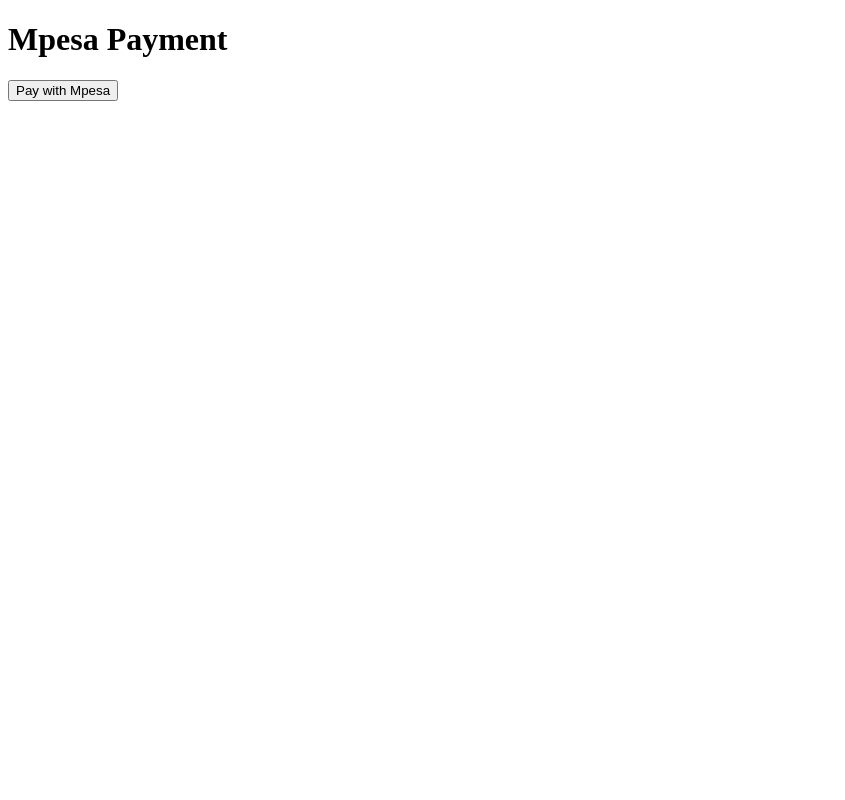
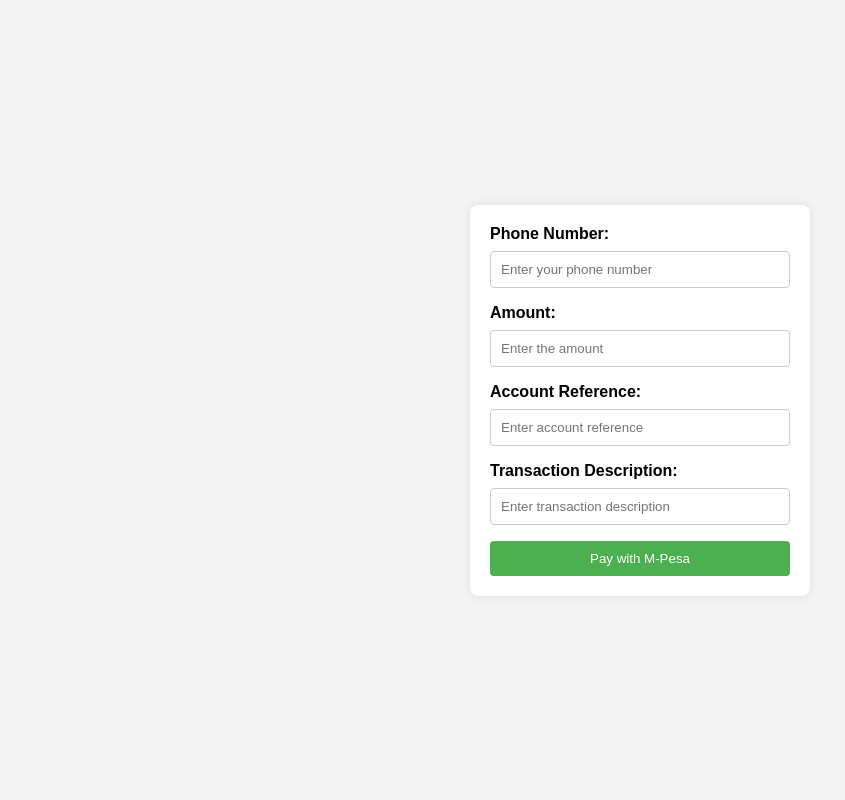
Before and after one commit to symotedz/payment-system, a Django app: page /mpesa/mpesa_payment/ in a window 1280 px wide. Shown: the whole page, without its empty margins (0-845 px from the left). Run offline with Django 4.2, Linux system fonts and the light colour scheme.

Commit message:
mpesa stk push form

```diff
--- a/creditcard/urls.py
+++ b/creditcard/urls.py
@@ -2,6 +2,5 @@
 from . import views
 
 urlpatterns = [
-    path('', views.credit_card_index, name='credit_card_index'),
-    path('credit_card/', views.credit_card_payment, name='credit_card_payment'),
+    path('', views.credit_card_payment, name='credit_card_payment'),
 ]
--- a/mpesa/urls.py
+++ b/mpesa/urls.py
@@ -2,6 +2,5 @@
 from . import views
 
 urlpatterns = [
-    path('', views.mpesa_index, name='mpesa_index'),
     path('mpesa_payment/', views.mpesa_payment, name='mpesa_payment'),
 ]
--- a/mpesa/views.py
+++ b/mpesa/views.py
@@ -13,8 +13,7 @@
 from . transactions import mpesa_express
 from . tasks import get_express_payement
 
-def mpesa_index(request):
-    return HttpResponse('hello mpesa')
+
 
 def mpesa_payment(request):
     return render(request, "mpesa_payment.html")
--- a/paypal/urls.py
+++ b/paypal/urls.py
@@ -2,6 +2,5 @@
 from . import views
 
 urlpatterns = [
-    path('', views.paypal_index, name='paypal_index'),
-    path('paypal_payment/', views.paypal_payment, name='paypal_payment'),
+    path('', views.paypal_payment, name='paypal_payment'),
 ]
--- a/webapp/templates/login.html
+++ b/webapp/templates/login.html
@@ -62,7 +62,7 @@
         <h1>Symotedz Payment System</h1>
 
     </div>
-    <form method="post">
+    <form method="post" action="{% url 'webapp_index' %}">
         <h5>Login to your account</h5>
         {% csrf_token %}
         <label for="id_username">Username:</label>
--- a/webapp/templates/mpesa_payment.html
+++ b/webapp/templates/mpesa_payment.html
@@ -2,17 +2,75 @@
 <html lang="en">
 <head>
     <meta charset="UTF-8">
-    <title>Mpesa Payment</title>
+    <meta http-equiv="X-UA-Compatible" content="IE=edge">
+    <meta name="viewport" content="width=device-width, initial-scale=1.0">
+    <title>M-Pesa STK Push Form</title>
     <style>
-        /* Your custom styles here */
+        body {
+            font-family: Arial, sans-serif;
+            background-color: #f4f4f4;
+            margin: 0;
+            padding: 0;
+            display: flex;
+            align-items: center;
+            justify-content: center;
+            height: 100vh;
+        }
+
+        form {
+            background-color: #fff;
+            border-radius: 8px;
+            box-shadow: 0 0 10px rgba(0, 0, 0, 0.1);
+            padding: 20px;
+            width: 300px;
+        }
+
+        label {
+            display: block;
+            margin-bottom: 8px;
+            font-weight: bold;
+        }
+
+        input {
+            width: 100%;
+            padding: 10px;
+            margin-bottom: 16px;
+            box-sizing: border-box;
+            border: 1px solid #ccc;
+            border-radius: 4px;
+        }
+
+        button {
+            background-color: #4caf50;
+            color: #fff;
+            padding: 10px;
+            border: none;
+            border-radius: 4px;
+            cursor: pointer;
+            width: 100%;
+        }
+
+        button:hover {
+            background-color: #45a049;
+        }
     </style>
 </head>
 <body>
-    <h1>Mpesa Payment</h1>
     <form method="post">
         {% csrf_token %}
-        {{ form.as_p }}
-        <button type="submit">Pay with Mpesa</button>
+        <label for="phone">Phone Number:</label>
+        <input type="tel" name="phone" id="phone" placeholder="Enter your phone number" required>
+
+        <label for="amount">Amount:</label>
+        <input type="number" name="amount" id="amount" placeholder="Enter the amount" required>
+
+        <label for="account_reference">Account Reference:</label>
+        <input type="text" name="account_reference" id="account_reference" placeholder="Enter account reference" required>
+
+        <label for="transaction_description">Transaction Description:</label>
+        <input type="text" name="transaction_description" id="transaction_description" placeholder="Enter transaction description" required>
+
+        <button type="submit">Pay with M-Pesa</button>
     </form>
 </body>
 </html>
--- a/webapp/views.py
+++ b/webapp/views.py
@@ -1,6 +1,6 @@
 from django.shortcuts import render, redirect
 from django.http import HttpResponse
-from .forms import RegistrationForm, LoginForm
+from .forms import RegistrationForm, LoginForm, CardDetailsForm
 from django.contrib.auth import authenticate, login
 
 from . models import UserProfile
```
Also changed, not shown: webapp/forms.py (+6 -1 lines), webapp/templates/index.html (+13 -6 lines).
